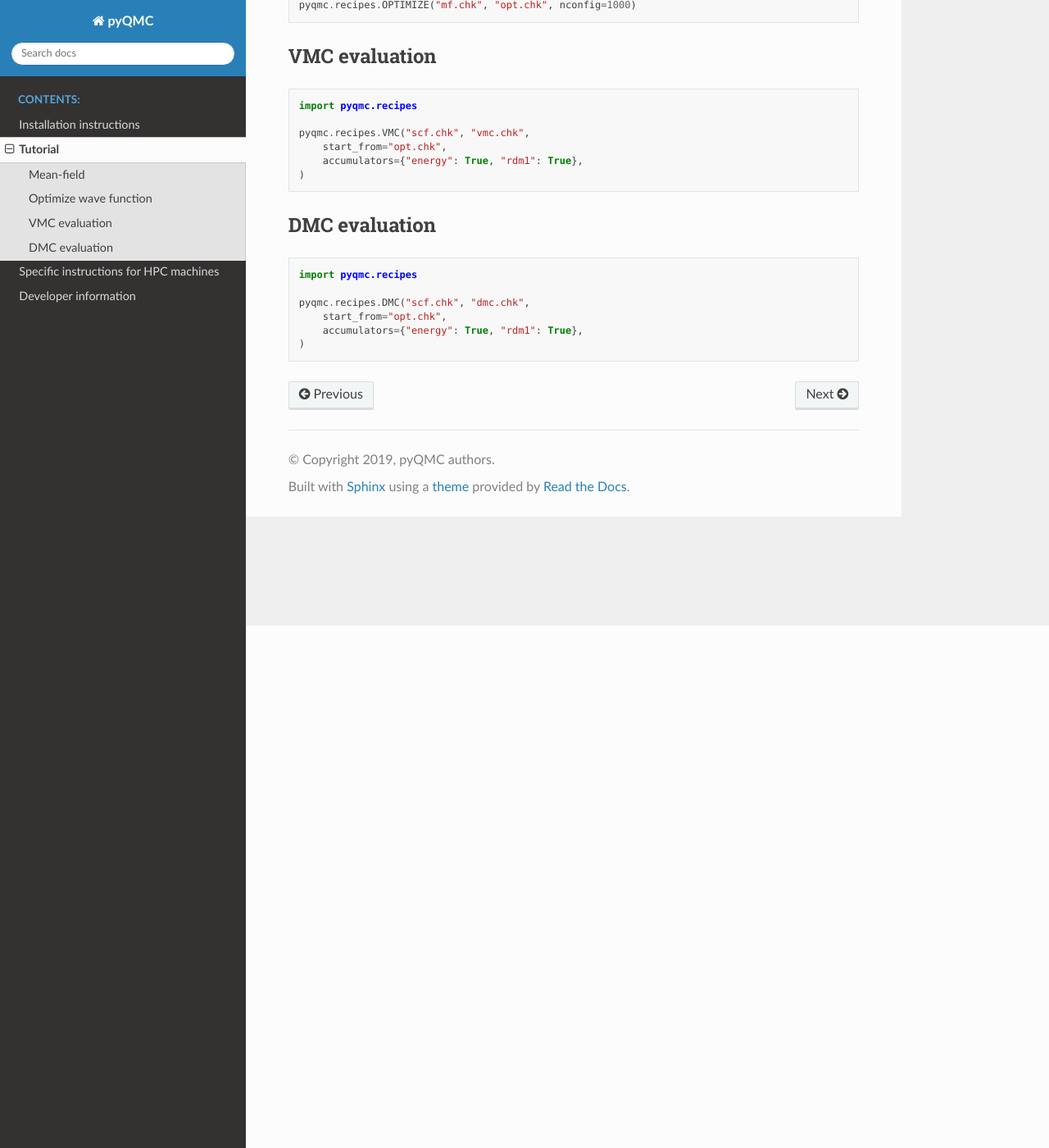
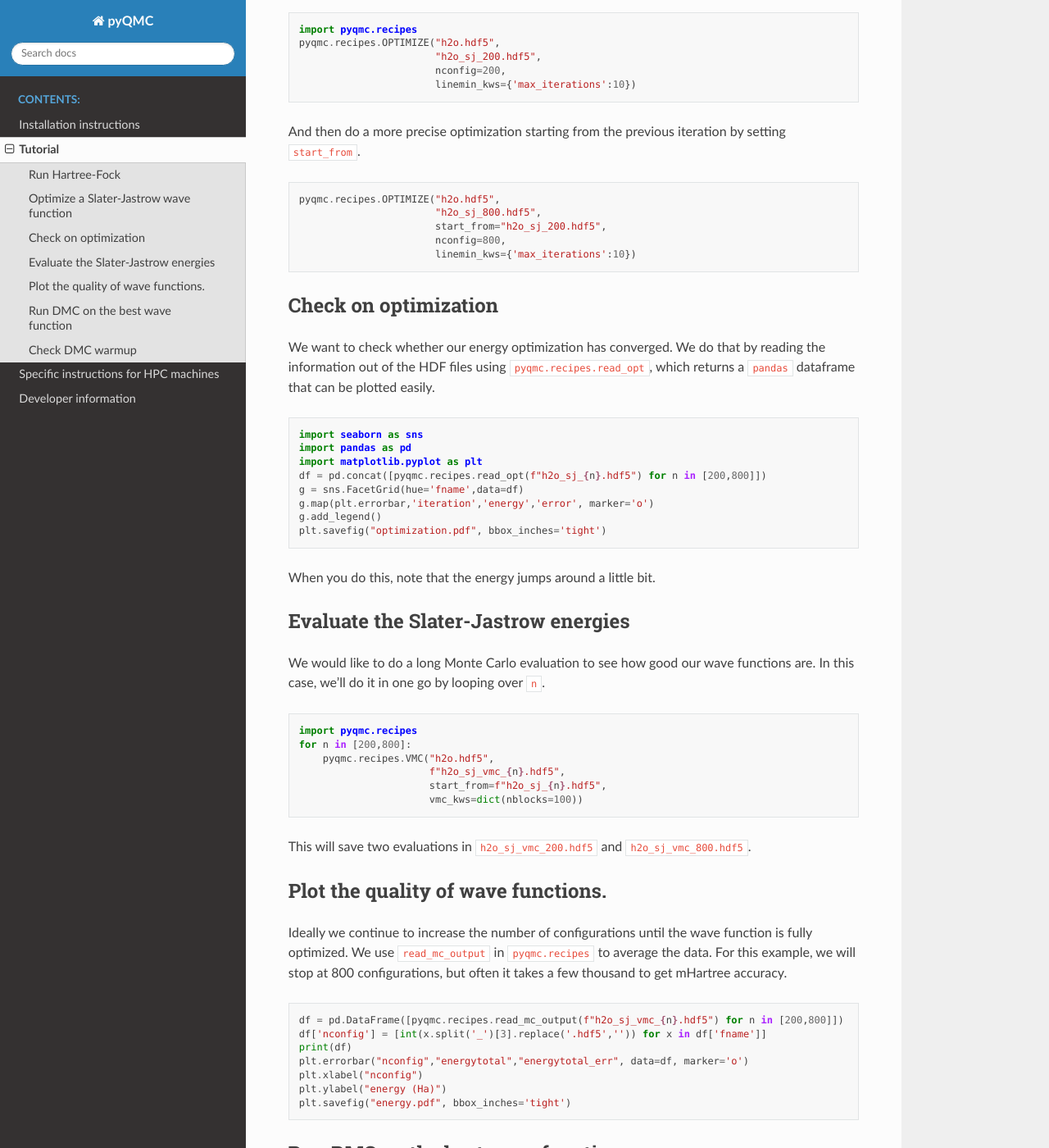
Before and after one commit to WagnerGroup/pyqmc, a Sphinx documentation site: the page built from doc/source/tutorial.md, in a window 1280 px wide and 1400 px high, scrolled down 637 px. Shown: the whole window at 82% size. Built offline with Sphinx 7.4.7 and the Read the Docs theme 2.0.0, drawn with Linux system fonts in a browser that asks for light colours; some of the changed text lies outside the part shown.

Commit message:
updated the tutorial stuff.

````diff
--- a/doc/source/tutorial.md
+++ b/doc/source/tutorial.md
@@ -1,53 +1,109 @@
 Tutorial
-----------------
+---------------
+We will step through a simple ground state energy calculation for H<sub>2</sub>O.
 
-Each of these snippets can be run in a separate
+### Run Hartree-Fock
 
-### Mean-field
+Here we run Hartree-Fock using `pyscf` and save the result in `mf.chk`.
 
 ```
-from pyscf import gto, scf
+import pyscf
+mol = pyscf.gto.M(
+            atom = "O 0 0 0; H 0 -2.757 2.587; H 0 2.757 2.587",
+            basis='ccecpccpvdz',
+            ecp='ccecp',
+            unit='bohr'
+)
 
-mol = gto.M(
-    atom="""
-    O 0.0000000, 0.000000, 0.00000000
-    H 0.761561 , 0.478993, 0.00000000
-    H -0.761561, 0.478993, 0.00000000""",
-    basis="ccecp-ccpvtz",
-    ecp={"O": "ccecp"},
-)
-mf = scf.RHF(mol)
+mf = pyscf.scf.RHF(mol)
 mf.chkfile = "mf.chk"
-mf.run()
+mf.kernel()
 ```
 
+### Optimize a Slater-Jastrow wave function
 
-### Optimize wave function
+We first do a rough optimization
+```
+import pyqmc.recipes
+pyqmc.recipes.OPTIMIZE("h2o.hdf5",
+                       "h2o_sj_200.hdf5",
+                       nconfig=200,
+                       linemin_kws={'max_iterations':10})
+```
+
+And then do a more precise optimization starting from the previous iteration by setting `start_from`.
+```
+pyqmc.recipes.OPTIMIZE("h2o.hdf5",
+                       "h2o_sj_800.hdf5",
+                       start_from="h2o_sj_200.hdf5",
+                       nconfig=800,
+                       linemin_kws={'max_iterations':10})
+```
+
+### Check on optimization
+We want to check whether our energy optimization has converged.
+We do that by reading the information out of the HDF files using `pyqmc.recipes.read_opt`, which returns a `pandas` dataframe that can be plotted easily.
+
+```
+import seaborn as sns
+import pandas as pd
+import matplotlib.pyplot as plt
+df = pd.concat([pyqmc.recipes.read_opt(f"h2o_sj_{n}.hdf5") for n in [200,800]])
+g = sns.FacetGrid(hue='fname',data=df)
+g.map(plt.errorbar,'iteration','energy','error', marker='o')
+g.add_legend()
+plt.savefig("optimization.pdf", bbox_inches='tight')
+```
+
+When you do this, note that the energy jumps around a little bit.
+
+
+### Evaluate the Slater-Jastrow energies
+
+We would like to do a long Monte Carlo evaluation to see how good our wave functions are.
+In this case, we'll do it in one go by looping over `n`.
 
 ```
 import pyqmc.recipes
-
-pyqmc.recipes.OPTIMIZE("mf.chk", "opt.chk", nconfig=1000)
+for n in [200,800]:
+    pyqmc.recipes.VMC("h2o.hdf5",
+                      f"h2o_sj_vmc_{n}.hdf5",
+                      start_from=f"h2o_sj_{n}.hdf5",
+                      vmc_kws=dict(nblocks=100))
 ```
 
-### VMC evaluation
+This will save two evaluations in `h2o_sj_vmc_200.hdf5` and `h2o_sj_vmc_800.hdf5`.
+
+### Plot the quality of wave functions.
+
+Ideally we continue to increase the number of configurations until the wave function is fully optimized.
+We use `read_mc_output` in `pyqmc.recipes` to average the data.
+For this example, we will stop at 800 configurations, but often it takes a few thousand to get mHartree accuracy.
+
+```
+df = pd.DataFrame([pyqmc.recipes.read_mc_output(f"h2o_sj_vmc_{n}.hdf5") for n in [200,800]])
+df['nconfig'] = [int(x.split('_')[3].replace('.hdf5','')) for x in df['fname']]
+print(df)
+plt.errorbar("nconfig","energytotal","energytotal_err", data=df, marker='o')
+plt.xlabel("nconfig")
+plt.ylabel("energy (Ha)")
+plt.savefig("energy.pdf", bbox_inches='tight')
+```
+
+### Run DMC on the best wave function
 
 ```
 import pyqmc.recipes
-
-pyqmc.recipes.VMC("scf.chk", "vmc.chk",
-    start_from="opt.chk",
-    accumulators={"energy": True, "rdm1": True},
-)
+pyqmc.recipes.DMC("h2o.hdf5",f"h2o_sj_dmc_800.hdf5", start_from=f"h2o_sj_800.hdf5")
 ```
 
-### DMC evaluation
+### Check DMC warmup
+
+To analyze the DMC resutls we can use `read_mc_output` as well.
 
 ```
 import pyqmc.recipes
-
-pyqmc.recipes.DMC("scf.chk", "dmc.chk",
-    start_from="opt.chk",
-    accumulators={"energy": True, "rdm1": True},
-)
+import matplotlib.pyplot as plt
+df = pd.DataFrame([pyqmc.recipes.read_mc_output("h2o_sj_dmc_800.hdf5", warmup=warmup) for warmup in [10,20,30,40,50, 60,70, 100, 150]])
+plt.errorbar("warmup",'energytotal', 'energytotal_err',data=df, marker='o')
 ```
````
Also changed, not shown: 2 other files.
